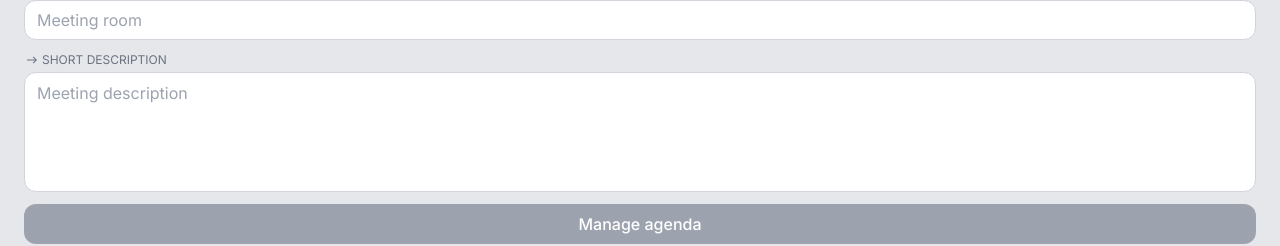
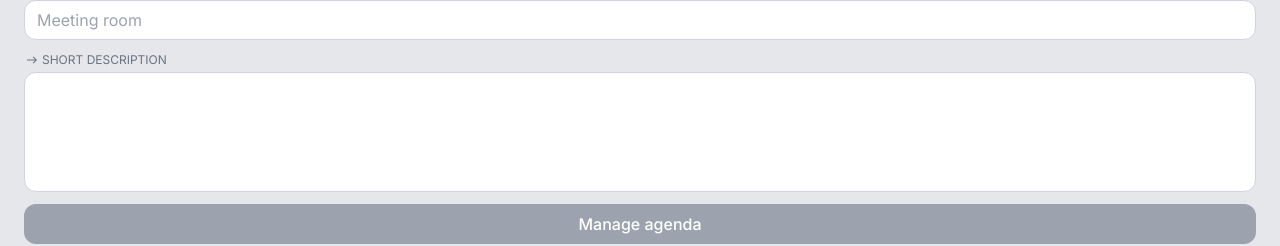
Before and after one commit to schmidt-timo/Meeting-Support-App, a Next.js app: page /meeting/createMeeting in a window 1280 px wide. Shown: the part 308-554 px from the top of the page. Built offline with nearby package versions, Linux system fonts and the light colour scheme.

Commit message:
Textarea Fix

```diff
--- a/components/formElements/Textarea.tsx
+++ b/components/formElements/Textarea.tsx
@@ -1,15 +1,18 @@
-type Props = {
-  text: string;
-};
+import React from "react";
 
-const Textarea = ({ text }: Props) => {
+type TextareaProps = React.TextareaHTMLAttributes<HTMLTextAreaElement>;
+
+const Textarea = React.forwardRef<HTMLTextAreaElement, TextareaProps>(
+  (props, ref) => {
     return (
       <textarea
-      placeholder={text}
         className="w-full rounded-xl bg-white px-3 py-2 border border-gray-300 outline-0 resize-none"
         style={{ minHeight: "120px" }}
+        ref={ref}
+        {...props}
       />
     );
-};
+  }
+);
 
 export default Textarea;
```
Lines whose indentation alone changed are shown as unchanged.
